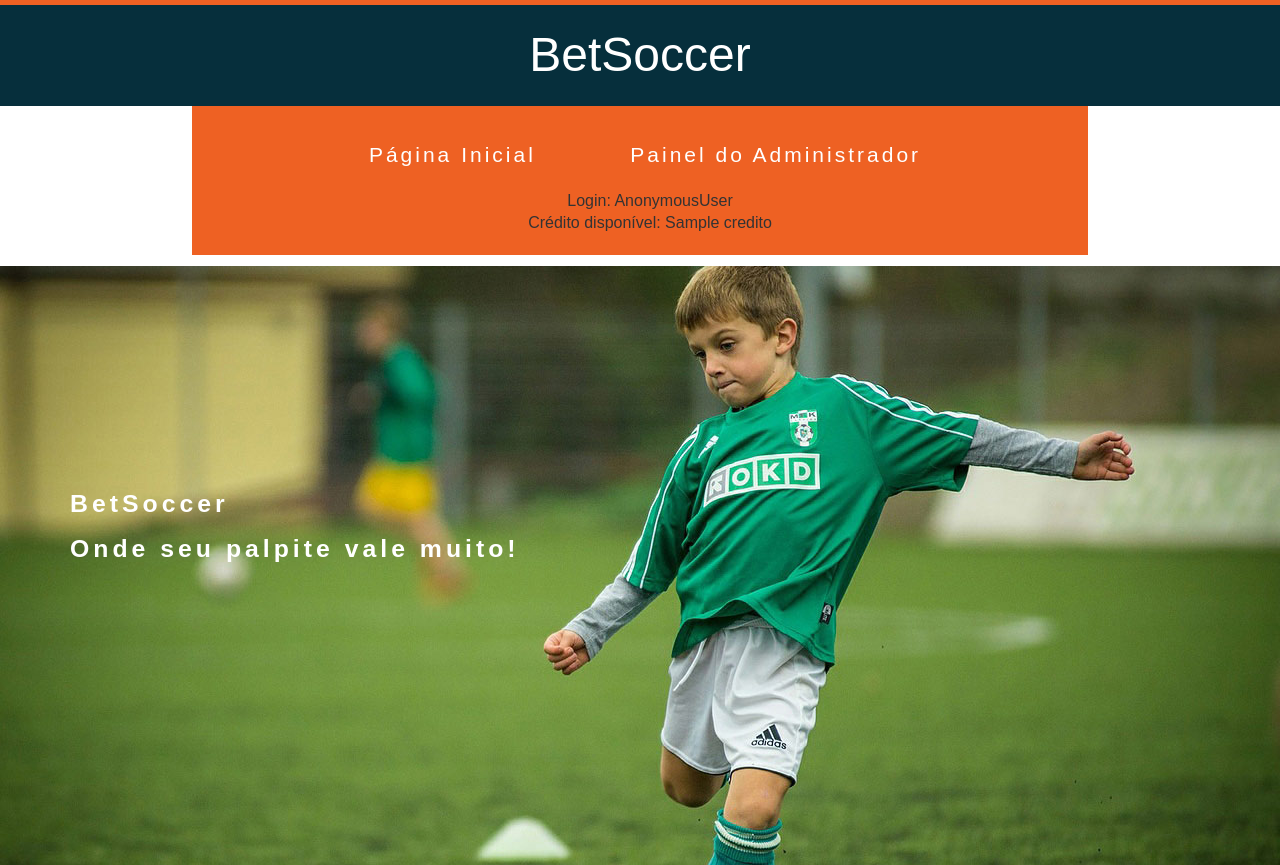
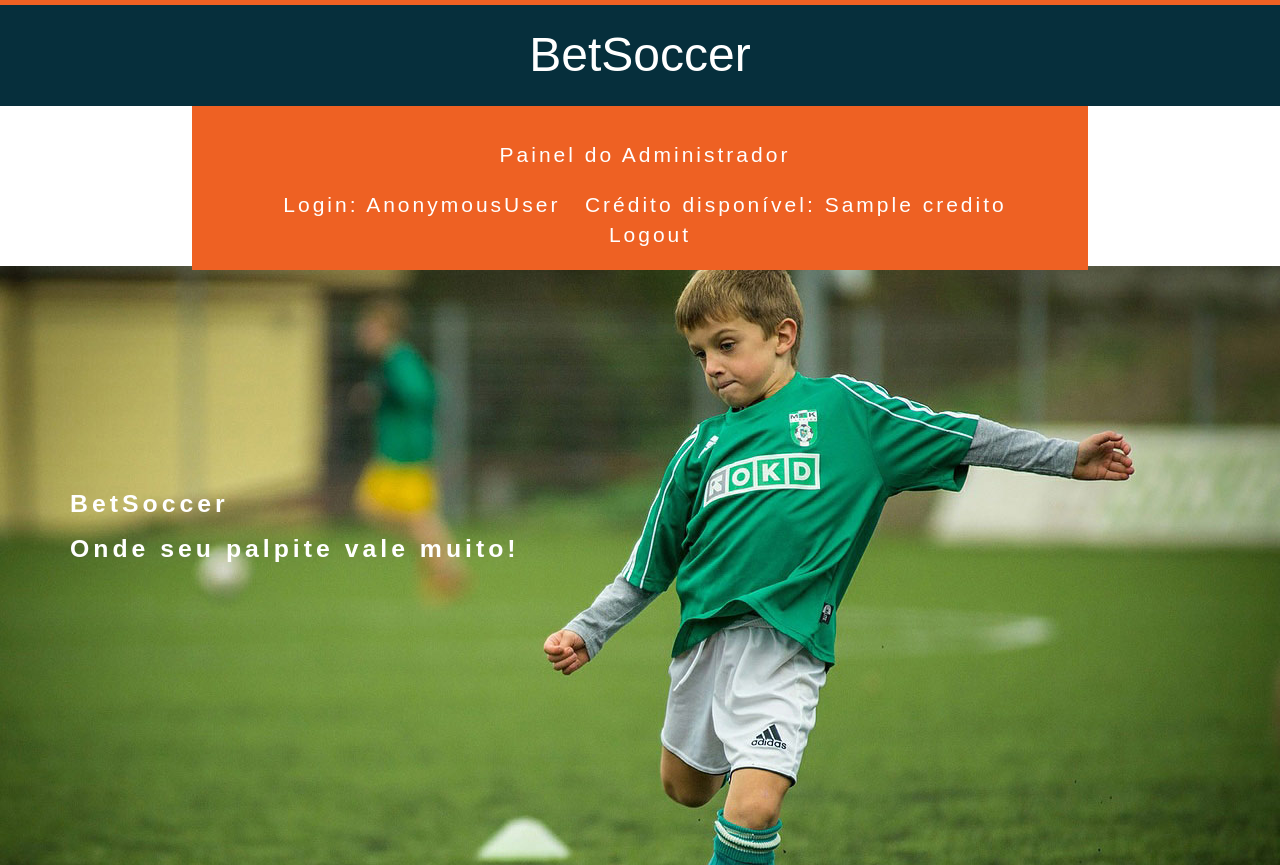
Before and after one commit to rafabispo93/TrabalhoP.Web, a Django app: template BetSoccer/bolao/templates/bolao/jogos.html in a window 1280 px wide. Shown: the top 865 px of the page. Run offline with Django 3.2, Linux system fonts and the light colour scheme; data comes from the database, SQL or seed files in the repository; both versions use the stored data as it was after the commit; tables that the repository leaves empty hold one stand-in row (values such as "Sample post"); the template is opened without the code that fills it: values that come from a table or form of the project are taken from there, most other values are stand-ins (such as "Sample title", 1, 10 or a date in 2020); some libraries are stand-ins or nearby versions.

Commit message:
Correção layout jogo

```diff
--- a/BetSoccer/bolao/templates/bolao/jogos.html
+++ b/BetSoccer/bolao/templates/bolao/jogos.html
@@ -30,11 +30,11 @@
 				<div class="menu">
 
 					<ul class="nav" id="nav">
-						<li><a href="/">Página Inicial</a></li>
 						<li><a href="/admin/">Painel do Administrador </a></li>
                         <div id="loginInfo">
-                        <p id="login-Name">Login: {{user}}</p>
-                        <p id="login-Credit">Crédito disponível: {{credito}}</p>
+                        <li><a>Login: {{user}}</a></li>
+                        <li><a>Crédito disponível: {{credito}}</a></li>
+                        <li><a href="/">Logout</a></li>
                         </div>
 					</ul>
 
@@ -170,6 +170,7 @@
         </thead>
       </table>
 
+
   </div>
 
 <!-- End Glucose Data Table -->
```
Also changed, not shown: BetSoccer/bolao/static/css/bolao.css (line endings or trailing spaces), BetSoccer/bolao/views.py (line endings or trailing spaces), BetSoccer/db.sqlite3.
